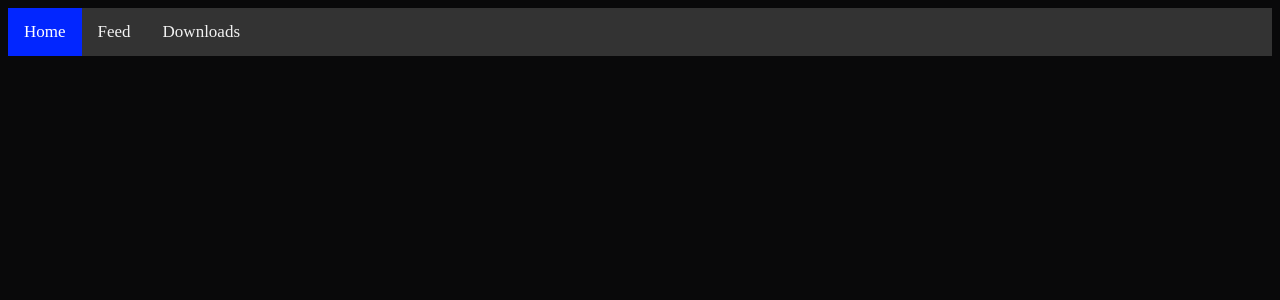
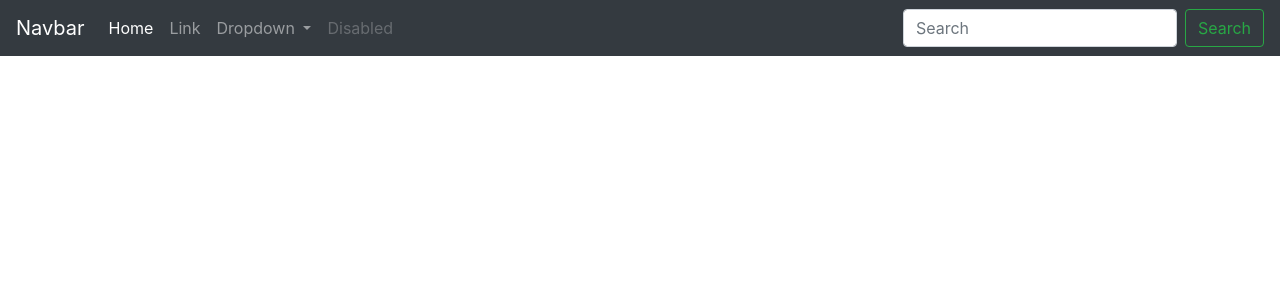
Before and after one commit to HenrikAndreas/flaskServer, a Flask app: page / in a window 1280 px wide. Shown: the top 300 px of the page. Run offline with Flask 2, Linux system fonts and the light colour scheme; some libraries are stand-ins or nearby versions.

Commit message:
fixed better navbar with bootstrap

```diff
--- a/website/main.py
+++ b/website/main.py
@@ -1,10 +1,20 @@
 from flask import Flask, render_template
+
+
+posts = [
+    {
+        'title' : 'Welcome',
+        'author' : 'Henrik Andreas',
+        'date' : '16.12.2019',
+        'content' : 'Welcome to my webpage, which is full of bullshit. On the playground you might be able to have some fun'
+    }
+]
 
 app = Flask(__name__)
 
 @app.route('/', methods=['GET'])
 def mainScreen():
-    return render_template('layout.html')
+    return render_template('home.html', post=posts)
 
 
 if __name__ == '__main__':
--- a/website/static/index.css
+++ /dev/null
@@ -1,27 +0,0 @@
-body {
-  background-color: #09090a;
-}
-
-.topnav {
-  background-color: #333;
-  overflow: hidden;
-}
-
-.topnav a {
-  float: left;
-  color: #f2f2f2;
-  text-align: center;
-  padding: 14px 16px;
-  text-decoration: none;
-  font-size: 17px;
-}
-
-.topnav a:hover {
-  background-color: #7380ce;
-  color: black;
-}
-
-.topnav a.active {
-  background-color: #0226ff;
-  color: white;
-}
--- /dev/null
+++ b/website/templates/home.html
@@ -0,0 +1 @@
+{% extends "layout.html" %}
--- a/website/templates/layout.html
+++ b/website/templates/layout.html
@@ -2,13 +2,52 @@
 <head>
     <title>Steephill</title>
     <link rel="stylesheet" type="text/css" href="{{ url_for('static', filename='index.css')}}" />
+    <!-- Bootstrap -->
+    <link rel="stylesheet" href="https://stackpath.bootstrapcdn.com/bootstrap/4.4.1/css/bootstrap.min.css" integrity="sha384-Vkoo8x4CGsO3+Hhxv8T/Q5PaXtkKtu6ug5TOeNV6gBiFeWPGFN9MuhOf23Q9Ifjh" crossorigin="anonymous">
+    <!-- JQuery -->
+    <script src="https://code.jquery.com/jquery-3.4.1.slim.min.js" integrity="sha384-J6qa4849blE2+poT4WnyKhv5vZF5SrPo0iEjwBvKU7imGFAV0wwj1yYfoRSJoZ+n" crossorigin="anonymous"></script>
+    <script src="https://cdn.jsdelivr.net/npm/popper.js@1.16.0/dist/umd/popper.min.js" integrity="sha384-Q6E9RHvbIyZFJoft+2mJbHaEWldlvI9IOYy5n3zV9zzTtmI3UksdQRVvoxMfooAo" crossorigin="anonymous"></script>
+    <script src="https://stackpath.bootstrapcdn.com/bootstrap/4.4.1/js/bootstrap.min.js" integrity="sha384-wfSDF2E50Y2D1uUdj0O3uMBJnjuUD4Ih7YwaYd1iqfktj0Uod8GCExl3Og8ifwB6" crossorigin="anonymous"></script>
 </head>
 
 <body>
-    <nav class="topnav">
-        <a class="active" href="#home">Home</a>
-        <a href="#">Feed</a>
-        <a href="#">Downloads</a>
-    </nav>
+    <nav class="navbar navbar-expand-lg navbar-dark bg-dark">
 
+        <a class="navbar-brand" href="#">Navbar</a>
+        <button class="navbar-toggler" type="button" data-toggle="collapse" data-target="#navbarSupportedContent" aria-controls="navbarSupportedContent" aria-expanded="false" aria-label="Toggle navigation">
+          <span class="navbar-toggler-icon"></span>
+        </button>
+
+        <div class="collapse navbar-collapse" id="navbarSupportedContent">
+          <ul class="navbar-nav mr-auto">
+            <li class="nav-item active">
+              <a class="nav-link" href="#">Home <span class="sr-only">(current)</span></a>
+            </li>
+            <li class="nav-item">
+              <a class="nav-link" href="#">Link</a>
+            </li>
+            <li class="nav-item dropdown">
+              <a class="nav-link dropdown-toggle" href="#" id="navbarDropdown" role="button" data-toggle="dropdown" aria-haspopup="true" aria-expanded="false">
+                Dropdown
+              </a>
+              <div class="dropdown-menu" aria-labelledby="navbarDropdown">
+                <a class="dropdown-item" href="#">Action</a>
+                <a class="dropdown-item" href="#">Another action</a>
+                <div class="dropdown-divider"></div>
+                <a class="dropdown-item" href="#">Something else here</a>
+              </div>
+            </li>
+            <li class="nav-item">
+              <a class="nav-link disabled" href="#">Disabled</a>
+            </li>
+          </ul>
+
+          <form class="form-inline my-2 my-lg-0">
+            <input class="form-control mr-sm-2" type="search" placeholder="Search" aria-label="Search">
+            <button class="btn btn-outline-success my-2 my-sm-0" type="submit">Search</button>
+          </form>
+
+        </div>
+
+      </nav>
 </body>
```
Also changed, not shown: website/static/main.css (added).
